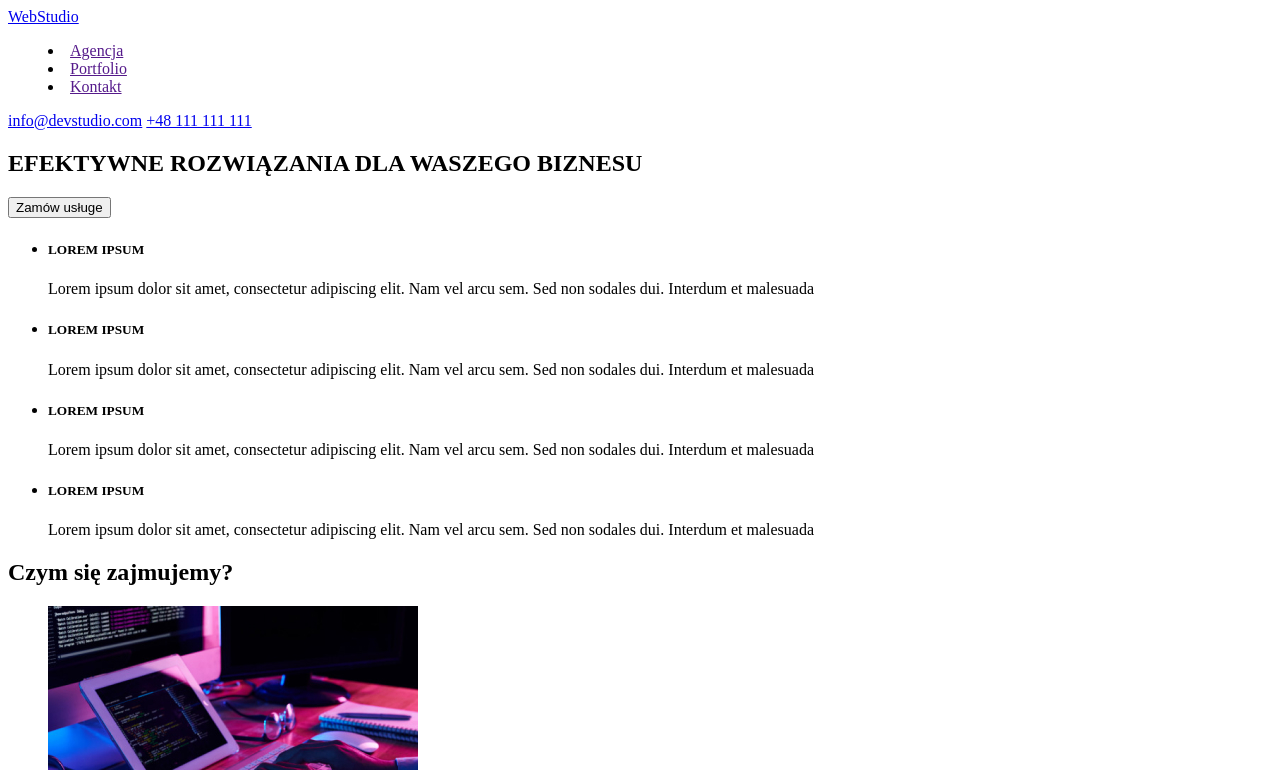
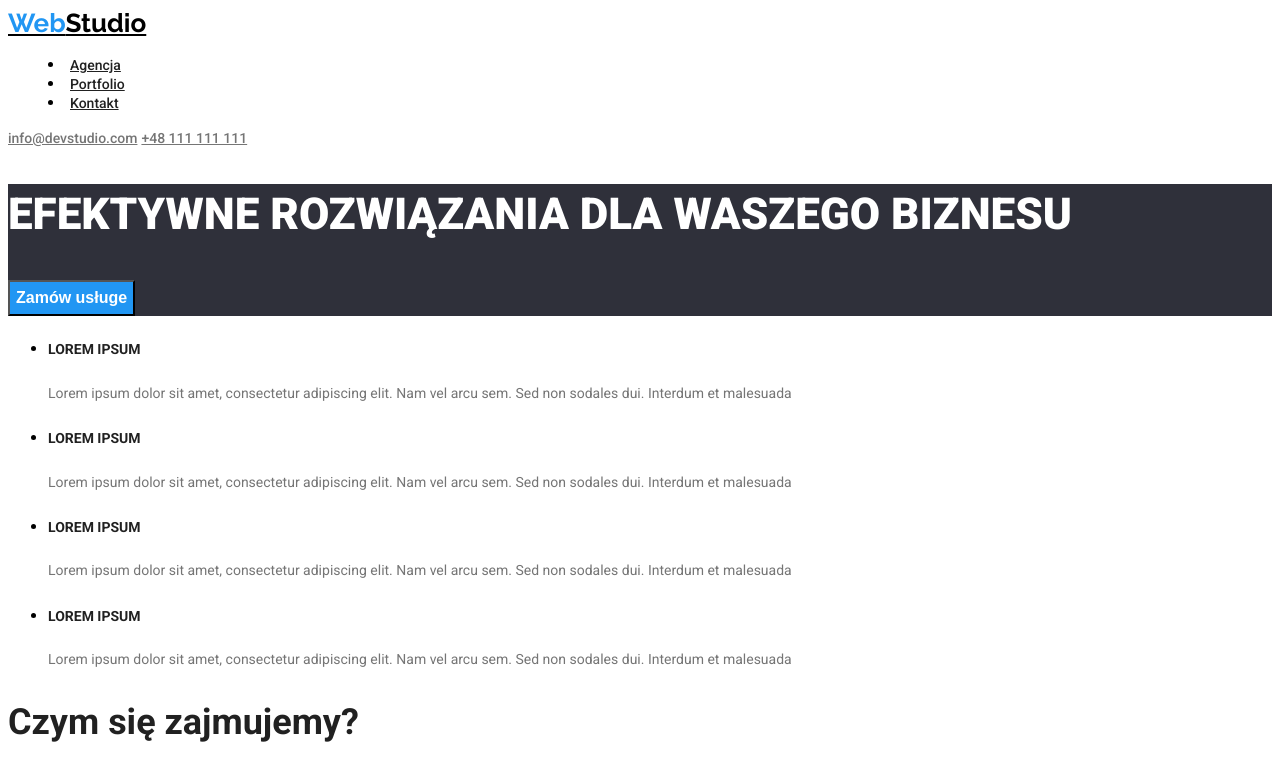
Before and after one commit to OlaPolaniecka/goit-markup-hw-02, a plain HTML site: page index.html in a window 1280 px wide. Shown: the top 770 px of the page. Drawn offline with Linux system fonts and the light colour scheme.

Commit message:
init: hw 2

```diff
--- /dev/null
+++ b/css/styles.css
@@ -0,0 +1,115 @@
+.logo {
+  color: #000000;
+  font-family: Raleway;
+  font-style: bold;
+  font-size: 26px;
+  font-weight: 700;
+  line-height: 31px;
+}
+
+.web {
+  color: #2196f3;
+}
+
+.contact {
+  color: #757575;
+  font-size: 14px;
+  font-weight: 500;
+  line-height: 16px;
+}
+
+.contact:hover {
+  color: #2196f3;
+}
+
+.section-one {
+  background: #2f303a;
+}
+
+.header-top {
+  color: #ffffff;
+  font-size: 44px;
+  font-weight: 900;
+  line-height: 60px;
+}
+
+.button-main {
+  background: #2196f3;
+  color: #ffffff;
+  font-size: 16px;
+  font-weight: 700;
+  line-height: 30px;
+}
+
+.lorem-ipsum-header {
+  color: #212121;
+  font-size: 14px;
+  font-weight: 700;
+  line-height: 16px;
+}
+
+.text {
+  color: #757575;
+  font-size: 14px;
+  font-weight: 400;
+  line-height: 24px;
+}
+
+.header-two {
+  color: #212121;
+  font-size: 36px;
+  font-weight: 700;
+  line-height: 42px;
+}
+
+.name {
+  color: #212121;
+  font-size: 16px;
+  font-weight: 500;
+  line-height: 19px;
+}
+
+.profession {
+  color: #757575;
+  font-size: 16px;
+  font-weight: 400;
+  line-height: 19px;
+}
+
+.last-section {
+  background: #2f303a;
+}
+
+.street {
+  color: #ffffff;
+  font-size: 14px;
+  font-weight: 400;
+  line-height: 24px;
+}
+
+.logo-footer {
+  color: #ffffff;
+  font-family: Raleway;
+  font-style: bold;
+  font-size: 26px;
+  font-weight: 700;
+  line-height: 31px;
+}
+
+.address-footer a {
+  color: #ffffff;
+  font-size: 14px;
+  font-weight: 400;
+  line-height: 24px;
+}
+
+.menu-nav a {
+  color: #212121;
+  font-size: 14px;
+  font-weight: 500;
+  line-height: 16px;
+}
+
+.menu-nav a:hover {
+  color: #2196f3;
+}
--- a/index.html
+++ b/index.html
@@ -5,64 +5,78 @@
     <meta http-equiv="X-UA-Compatible" content="IE=edge" />
     <meta name="viewport" content="width=, initial-scale=1.0" />
     <title>WebStudio</title>
+    <link rel="stylesheet" href="./css/styles.css" />
+    <link rel="preconnect" href="https://fonts.googleapis.com" />
+    <link rel="preconnect" href="https://fonts.gstatic.com" crossorigin />
+    <link
+      href="https://fonts.googleapis.com/css2?family=Raleway:wght@700&family=Roboto:wght@400;500;700;900&display=swap"
+      rel="stylesheet"
+    />
+    <style>
+      body {
+        font-family: "Roboto", sans-serif;
+      }
+    </style>
   </head>
   <body>
     <header>
-      <a href="#">WebStudio</a>
+      <a href="/webstudio.html" class="logo"
+        ><span class="web">Web</span>Studio</a
+      >
       <nav>
-        <menu>
+        <menu class="menu-nav">
           <li><a href="">Agencja</a></li>
-          <li><a href="">Portfolio</a></li>
+          <li><a href="/portfolio.html">Portfolio</a></li>
           <li><a href="">Kontakt</a></li>
         </menu>
       </nav>
 
-      <a href="mailto:info@devstudio.com">info@devstudio.com</a>
-      <a href="tel:+48111111111">+48 111 111 111 </a>
+      <a class="contact" href="mailto:info@devstudio.com">info@devstudio.com</a>
+      <a class="contact" href="tel:+48111111111">+48 111 111 111 </a>
     </header>
 
     <main>
-      <section>
-        <h1>EFEKTYWNE ROZWIĄZANIA DLA WASZEGO BIZNESU</h1>
-        <button type="button">Zamów usługe</button>
+      <section class="section-one">
+        <h1 class="header-top">EFEKTYWNE ROZWIĄZANIA DLA WASZEGO BIZNESU</h1>
+        <button class="button-main" type="button">Zamów usługe</button>
       </section>
 
       <section>
         <ul>
           <li>
-            <h5>LOREM IPSUM</h5>
-            <p>
+            <h5 class="lorem-ipsum-header">LOREM IPSUM</h5>
+            <p class="text">
               Lorem ipsum dolor sit amet, consectetur adipiscing elit. Nam vel
               arcu sem. Sed non sodales dui. Interdum et malesuada
             </p>
           </li>
 
           <li>
-            <h5>LOREM IPSUM</h5>
-            <p>
+            <h5 class="lorem-ipsum-header">LOREM IPSUM</h5>
+            <p class="text">
               Lorem ipsum dolor sit amet, consectetur adipiscing elit. Nam vel
               arcu sem. Sed non sodales dui. Interdum et malesuada
             </p>
           </li>
 
           <li>
-            <h5>LOREM IPSUM</h5>
-            <p>
+            <h5 class="lorem-ipsum-header">LOREM IPSUM</h5>
+            <p class="text">
               Lorem ipsum dolor sit amet, consectetur adipiscing elit. Nam vel
               arcu sem. Sed non sodales dui. Interdum et malesuada
             </p>
           </li>
 
           <li>
-            <h5>LOREM IPSUM</h5>
-            <p>
+            <h5 class="lorem-ipsum-header">LOREM IPSUM</h5>
+            <p class="text">
               Lorem ipsum dolor sit amet, consectetur adipiscing elit. Nam vel
               arcu sem. Sed non sodales dui. Interdum et malesuada
             </p>
           </li>
         </ul>
 
-        <h2>Czym się zajmujemy?</h2>
+        <h2 class="header-two">Czym się zajmujemy?</h2>
         <ul>
           <li>
             <img
@@ -93,14 +107,14 @@
           </li>
         </ul>
 
-        <h2>Nasz zespół</h2>
+        <h2 class="header-two">Nasz zespół</h2>
         <ul>
           <li>
             <figure>
               <img src="./images/img4.jpg" width="270" height="260" alt="Man" />
               <figcaption>
-                <p>John Doe</p>
-                <p>Product Designer</p>
+                <p class="name">John Doe</p>
+                <p class="profession">Product Designer</p>
               </figcaption>
             </figure>
           </li>
@@ -114,8 +128,8 @@
                 alt="Woman"
               />
               <figcaption>
-                <p>John Doe</p>
-                <p>Frontend Developer</p>
+                <p class="name">John Doe</p>
+                <p class="profession">Frontend Developer</p>
               </figcaption>
             </figure>
           </li>
@@ -124,8 +138,8 @@
             <figure>
               <img src="./images/img6.jpg" width="270" height="260" alt="Man" />
               <figcaption>
-                <p>John Doe</p>
-                <p>Marketing</p>
+                <p class="name">John Doe</p>
+                <p class="profession">Marketing</p>
               </figcaption>
             </figure>
           </li>
@@ -134,8 +148,8 @@
             <figure>
               <img src="./images/img7.jpg" width="270" height="260" alt="Man" />
               <figcaption>
-                <p>John Doe</p>
-                <p>Ui Designer</p>
+                <p class="name">John Doe</p>
+                <p class="profession">Ui Designer</p>
               </figcaption>
             </figure>
           </li>
@@ -143,10 +157,12 @@
       </section>
     </main>
 
-    <footer>
-      <a href="">WebStudio</a>
-      <address>m. Warszawa, Aleje Jerozolimskie 21</address>
-      <address>
+    <footer class="last-section">
+      <a href="/webstudio.html" class="logo-footer"
+        ><span class="web">Web</span>Studio</a
+      >
+      <address class="street">m. Warszawa, Aleje Jerozolimskie 21</address>
+      <address class="address-footer">
         <a href="mailto:info@devstudio.com">info@devstudio.com</a>
         <a href="tel:+48111111111">+48 111 111 111</a>
       </address>
```
Also changed, not shown: css/style.css (deleted).
